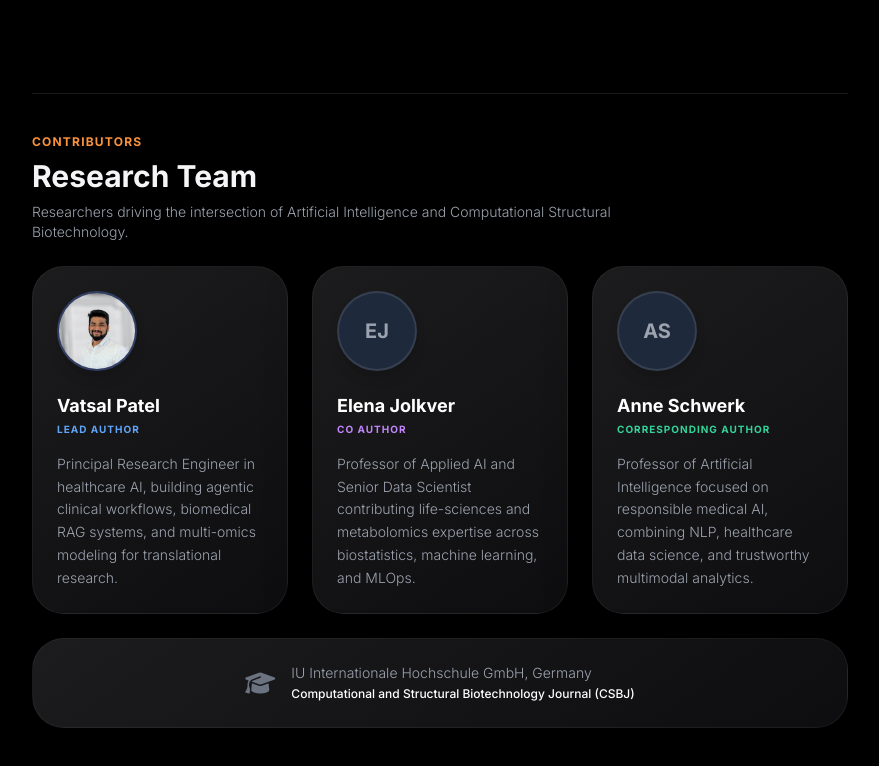
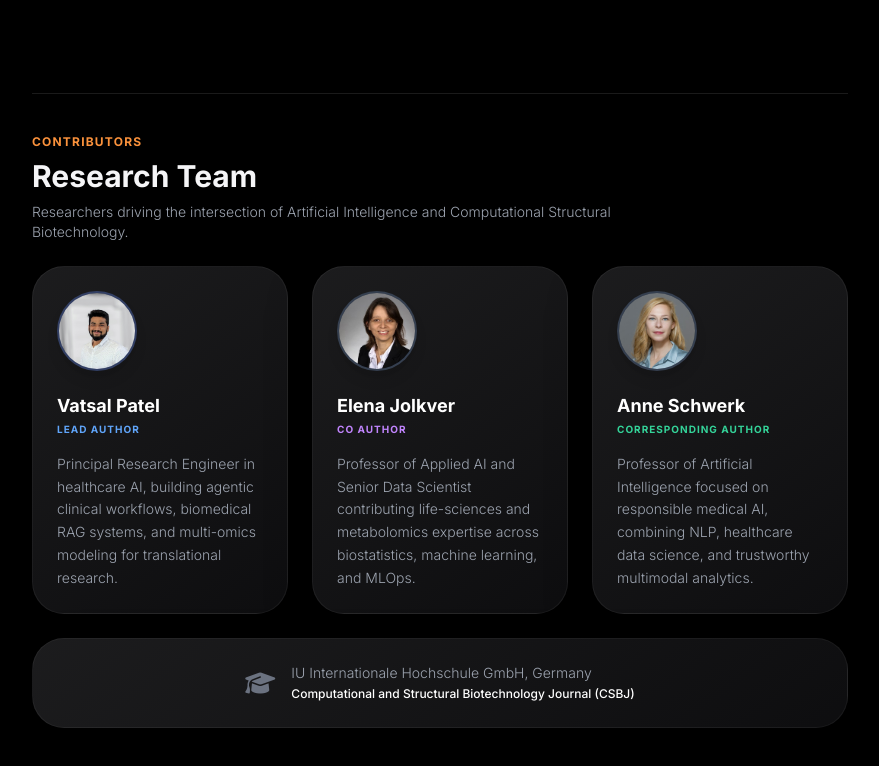
Before and after one commit to VatsalPatel18/meddiscover.github.io, a plain HTML site: page index.html in a window 1280 px wide. Shown: the part 3404-4170 px from the top of the page, without its empty margins (392-1271 px from the left). Drawn offline with nearby package versions, Linux system fonts and the light colour scheme.

Commit message:
Add contributor photos for Elena and Anne

```diff
--- a/index.html
+++ b/index.html
@@ -632,7 +632,8 @@
                         <div class="relative z-10">
                             <div
                                 class="w-20 h-20 rounded-full bg-slate-800 border-2 border-white/10 overflow-hidden mb-6 shadow-lg group-hover:border-purple-500/50 transition-colors flex items-center justify-center">
-                                <span class="text-gray-400 font-bold text-xl">EJ</span>
+                                <img src="images/Prof_Elena_Jolvker.jpeg" alt="Elena Jolkver"
+                                    class="w-full h-full object-cover">
                             </div>
                             <h4 class="text-white font-bold text-lg leading-tight mb-1">Elena Jolkver</h4>
                             <p class="text-purple-400 text-[10px] font-bold uppercase tracking-widest mb-4">Co Author
@@ -652,7 +653,8 @@
                         <div class="relative z-10">
                             <div
                                 class="w-20 h-20 rounded-full bg-slate-800 border-2 border-white/10 overflow-hidden mb-6 shadow-lg group-hover:border-emerald-500/50 transition-colors flex items-center justify-center">
-                                <span class="text-gray-400 font-bold text-xl">AS</span>
+                                <img src="images/prof_anne_scherk.jpeg" alt="Anne Schwerk"
+                                    class="w-full h-full object-cover">
                             </div>
                             <h4 class="text-white font-bold text-lg leading-tight mb-1">Anne Schwerk</h4>
                             <p class="text-emerald-400 text-[10px] font-bold uppercase tracking-widest mb-4">Corresponding Author
```
Also changed, not shown: images/Prof_Elena_Jolvker.jpeg (added), images/prof_anne_scherk.jpeg (added).
